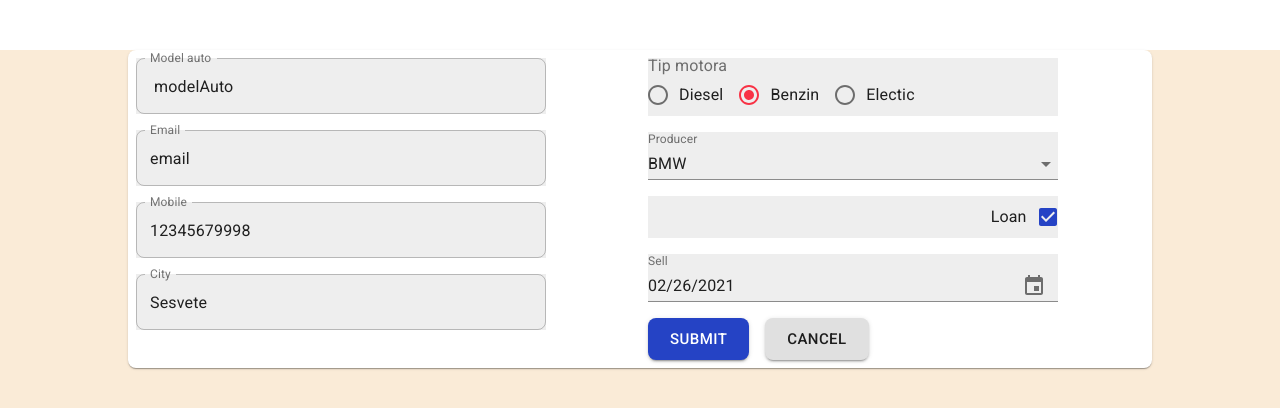
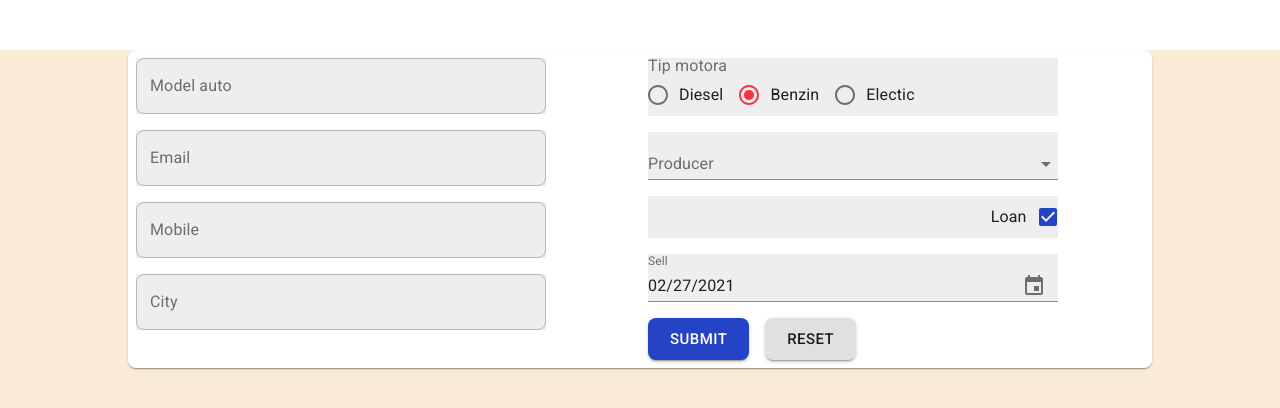
Before and after one commit to alenskupnjak/reactZadatakMono, a React (Create React App) app: page / in a window 1280 px wide. Shown: the top 408 px of the page. Built offline with nearby package versions, Linux system fonts and the light colour scheme.

Commit message:
011 validation form

```diff
--- a/src/Common/InputCommon.jsx
+++ b/src/Common/InputCommon.jsx
@@ -4,7 +4,7 @@ import {
 } from '@material-ui/core';
 
 function InputCommon(props) {
-  const {name, label, value, onChange} = props
+  const {name, label, value, onChange, error=null, helperText} = props
 
   return (
     <TextField
@@ -13,6 +13,8 @@ function InputCommon(props) {
     name={name}
     value={value}
     onChange={onChange}
+    error={error ? true: false}
+    helperText={error ? helperText : ""}
   ></TextField>
   )
 }
--- a/src/Common/InputSelect.jsx
+++ b/src/Common/InputSelect.jsx
@@ -3,35 +3,38 @@ import {
   FormControl,
   MenuItem,
   InputLabel,
-  Select
+  Select,
+  FormHelperText
 } from '@material-ui/core';
 
 function InputSelect(props) {
 
-
-  const {name, label, value, onChange, dataOptions } = props
+  const {name, label, value, onChange, dataOptions, error=null } = props
 
   // console.log(dataOptions);
 
 
   return (
-   <FormControl
-    outline="variant"
-   >
+    <div>
+        <FormControl outline="variant">
           <InputLabel>{label}</InputLabel>
           <Select
             label={label}
             name={name}
             value={value}
             onChange={onChange}
+            error={error ? true : false}
           >
+                <MenuItem value=''>None</MenuItem>
             {
               dataOptions.map(data => (
                 <MenuItem key={data.id} value={data.id}>{data.title}</MenuItem>
               ))
             }
           </Select>
+          {error && <FormHelperText>{error}</FormHelperText>}
         </FormControl>
+    </div>
   )
 }
 
--- a/src/Components/UseForm.jsx
+++ b/src/Components/UseForm.jsx
@@ -2,20 +2,26 @@ import React from 'react';
 import { makeStyles } from '@material-ui/core';
 import { Observer } from 'mobx-react';
 
-import  store from  '../Stores/StoreVechile'
+import  {store} from  '../Stores/StoreVechile'
 
 //
-export function useForm() {
-
-
+export function useForm(validationForm) {
 
   // Prati promjenu vrijednossti u INPUT poljima
   const handleInputChange = (e) => {
     const { name, value } = e.target;
     console.log(name, value);
-    store.setVechileValue(name,value)
+    console.log(validationForm());
+
+    // Validacija forme
+      store.setVechileValue(name,value)
+
+    if(validationForm()) {
+      alert('Forma Ispravno popunjena')
+    }
+    validationForm()
+
   };
-
   return { handleInputChange };
 }
 
--- a/src/Pages/vehicle.jsx
+++ b/src/Pages/vehicle.jsx
@@ -16,8 +16,6 @@ const useStyles = makeStyles((theme)=>({
 
 
 
-
-
 function Vehicle() {
   const classes = useStyles();
 
--- a/src/Pages/vehicleForm.jsx
+++ b/src/Pages/vehicleForm.jsx
@@ -1,4 +1,4 @@
-import React from 'react';
+import React , {useState}from 'react';
 import { observer } from 'mobx-react';
 import {
   Grid,
@@ -18,9 +18,11 @@ import InputCheckBox from '../Common/InputCheckBox';
 import DatePicker from '../Common/DatePicker';
 import CustomButton from '../Common/CustomButton';
 import { getDataOptions } from '../Common/VehicleService';
-import  store from  '../Stores/StoreVechile'
+// import store from  '../Stores/StoreVechile'
+import {store, initVechileValue} from  '../Stores/StoreVechile'
 
 
+console.log(initVechileValue);
 
 
 // ************************
@@ -45,9 +47,45 @@ const useStyles = makeStyles((theme) => ({
 // Glavna funkcija
 function VehicleForm() {
   const classes = useStyles();
+  const [errors, setErrors] = useState({});
+
+
+  // Validacija forme
+  const validationForm = () => {
+    // Setiram grešku na nulu
+    const tempError = {}
+    tempError.modelAuto = store.vechileFormValue.modelAuto.length>0 ? "" : "Invalid Vehicle"
+    tempError.email = (/@/).test(store.vechileFormValue.email)  ? "" : "Invalid emali"
+    tempError.mobile = store.vechileFormValue.mobile.length >= 6 ? "" : "Must have more than 6 character"
+    tempError.producerId = store.vechileFormValue.producerId !== '' ? "" : "Select producer"
+    setErrors({
+      ...tempError
+    })
+    console.log(errors, tempError);
+    console.log(Object.values(tempError).every((x) => x === ''));
+    return Object.values(tempError).every((x) => x === '');
+  }
 
   //
-  const { handleInputChange } = useForm();
+  const { handleInputChange } = useForm(validationForm);
+
+
+  // RESET forme
+  function resetForm() {
+    store.vechileFormValue = initVechileValue
+  }
+
+  // SUBMIT FORME
+  const handleSubmit = (e) => {
+    e.preventDefault();
+    validationForm()
+
+    if(validationForm()) {
+      alert('to je to');
+    }
+    console.log(errors);
+  }
+
 
   return (
     <Form>
@@ -60,6 +98,8 @@ function VehicleForm() {
             name="modelAuto"
             value={store.vechileFormValue.modelAuto}
             onChange={handleInputChange}
+            error={errors.modelAuto}
+            helperText="Model error"
           >
           </InputCommon>
 
@@ -70,6 +110,8 @@ function VehicleForm() {
             name="email"
             value={store.vechileFormValue.email}
             onChange={handleInputChange}
+            error={errors.email ? true :false }
+            helperText={errors.email  ? "Invalid Email" :"" }
           >
           </TextField>
 
@@ -80,6 +122,8 @@ function VehicleForm() {
             name="mobile"
             value={store.vechileFormValue.mobile}
             onChange={handleInputChange}
+            error={errors.mobile ? true : false}
+            helperText={errors.mobile  ? "Min. 6 number" :"" }
           >
           </TextField>
 
@@ -115,6 +159,8 @@ function VehicleForm() {
             value={store.vechileFormValue.producerId}
             onChange={handleInputChange}
             dataOptions ={getDataOptions()}
+            error={errors.producerId}
+            // helperText="Producer error"
           >
           </InputSelect>
 
@@ -135,21 +181,19 @@ function VehicleForm() {
             </DatePicker>
             <div>
               <CustomButton
+                onClick={handleSubmit}
                 text="SUBMIT"
-                type="submit"
-                // style={{margin:'10px 10px 20px 20px'}}
               >
               </CustomButton>
               <CustomButton
-                text="CANCEL"
+                text="RESET"
                 color="default"
-                // style={{margin:'10px 10px 20px 10px'}}
+                onClick={resetForm}
               >
               </CustomButton>
             </div>
         </Grid>
       </Grid>
-
     </Form>
   );
 }
--- a/src/Stores/storeVechile.jsx
+++ b/src/Stores/storeVechile.jsx
@@ -1,19 +1,18 @@
-import { makeObservable, observable, computed } from 'mobx';
+import { makeObservable, observable, action, computed } from 'mobx';
 
 
 
 
 // Inicijalna vrijednost forme
-const initVechileValue = {
+export const initVechileValue = {
   id: 0,
-  modelAuto: ' modelAuto',
-  email: 'email',
-  mobile: '12345679998',
-  city: 'Sesvete',
+  modelAuto: '',
+  email: '',
+  mobile: '',
+  city: '',
   motor: 'benzin',
-  //  producer: "BMV",
-  producerId: '1',
-  sellDate: '2021-02-26T10:51:22.509Z',
+  producerId: '',
+  sellDate: new Date(),
   isLoan: true,
 };
 
@@ -41,8 +40,7 @@ class Store {
   constructor() {
     makeObservable(this, {
       vechileFormValue: observable,
-      setVechileValue: observable,
-
+      setVechileValue: action,
     });
   }
 
@@ -54,11 +52,13 @@ class Store {
   // promjena vrijednosti u formi
   setVechileValue(name, valueForm) {
     console.log(name, valueForm);
-      this.vechileFormValue ={
+
+      const vrijednost ={
         ...this.vechileFormValue,
         [name]:valueForm
       }
-      const stateValueForm = {
+      this.vechileFormValue = vrijednost
+      const stateValueFormEdit = {
         id: this.vechileFormValue.id,
         modelAuto: this.vechileFormValue.modelAuto,
         email: this.vechileFormValue.email,
@@ -70,7 +70,8 @@ class Store {
         sellDate: this.vechileFormValue.sellDate,
         isLoan: this.vechileFormValue.isLoan,
       }
-      console.table(stateValueForm);
+      console.table(stateValueFormEdit);
+      // return this.setVechileValue
   }
 
 
@@ -78,8 +79,5 @@ class Store {
 
 
 
-
-
-
-// const store = new Store();
-export default new Store();
+export const store = new Store();
+// export default store;
```
Lines whose indentation alone changed are shown as unchanged.
